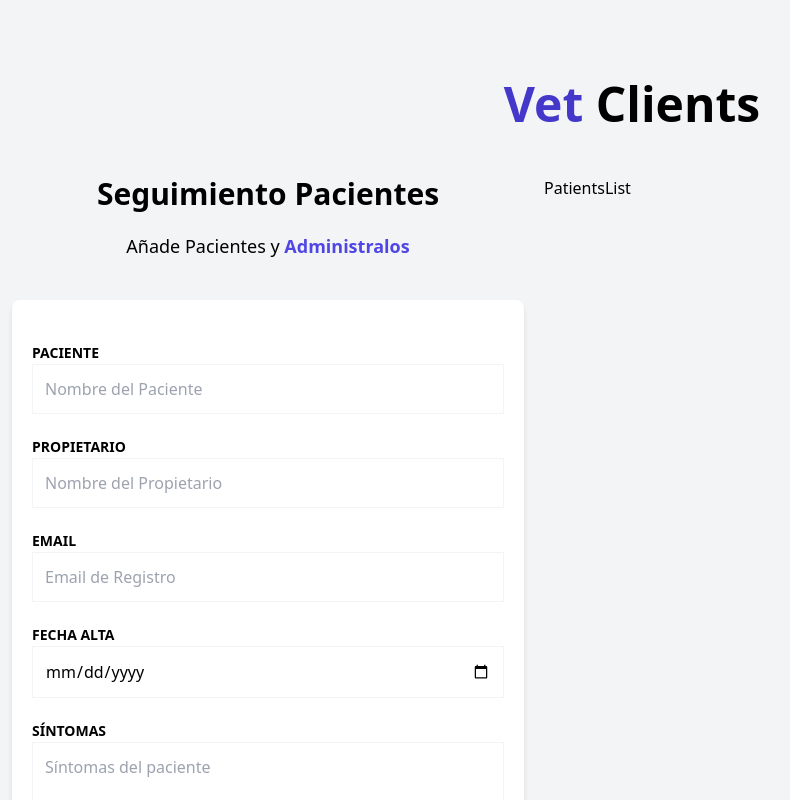
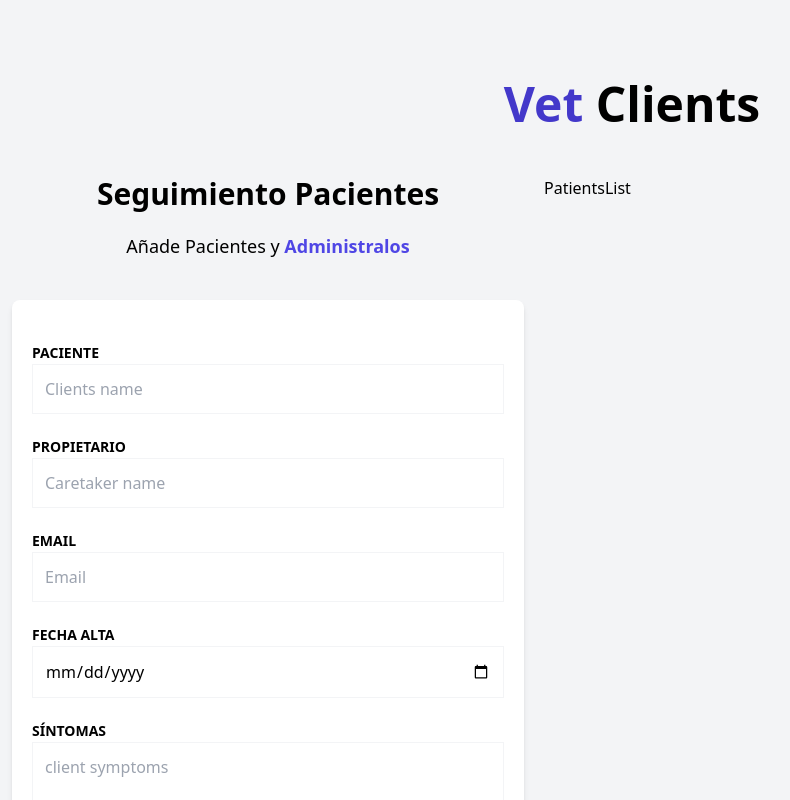
Before and after one commit to danichini/vet-clients, a React (Vite) app: page / in a window 1280 px wide. Shown: the top 800 px of the page, without its empty margins (8-798 px from the left). Built offline with nearby package versions, Linux system fonts and the light colour scheme.

Commit message:
Error component and Form

```diff
--- /dev/null
+++ b/src/components/ErrorComponent.tsx
@@ -0,0 +1,5 @@
+export default function ErrorComponent({children} : {children: React.ReactNode}) {
+  return (
+    <p className="text-center my-4 bg-red-600 text-white font-bold p-3 uppercase text-sm">{children}</p>
+  )
+}
--- a/src/components/PatientForm.tsx
+++ b/src/components/PatientForm.tsx
@@ -1,4 +1,5 @@
 import { useForm } from "react-hook-form";
+import ErrorComponent from "./ErrorComponent";
 
 export default function PatientForm() {
   const {
@@ -31,12 +32,14 @@ export default function PatientForm() {
             id="name"
             className="w-full p-3  border border-gray-100"
             type="text"
-            placeholder="Nombre del Paciente"
+            placeholder="Clients name"
             {...register("name", {
-              required: "The name of the client is mandatory",
+              required: "The name of the client is required",
             })}
           />
-          {errors.name?.message}
+          {errors.name && (
+            <ErrorComponent>{errors.name?.message?.toString()}</ErrorComponent>
+          )}
         </div>
 
         <div className="mb-5">
@@ -47,8 +50,14 @@ export default function PatientForm() {
             id="caretaker"
             className="w-full p-3  border border-gray-100"
             type="text"
-            placeholder="Nombre del Propietario"
+            placeholder="Caretaker name"
+            {...register("caretaker", {
+              required: "The name of the caretaker is required",
+            })}
           />
+          {errors.caretaker && (
+            <ErrorComponent>{errors.caretaker?.message?.toString()}</ErrorComponent>
+          )}
         </div>
 
         <div className="mb-5">
@@ -59,8 +68,18 @@ export default function PatientForm() {
             id="email"
             className="w-full p-3  border border-gray-100"
             type="email"
-            placeholder="Email de Registro"
+            placeholder="Email"
+            {...register("email", {
+              required: "Email is required",
+              pattern: {
+                value: /^[A-Z0-9._%+-]+@[A-Z0-9.-]+\.[A-Z]{2,}$/i,
+                message: 'The email is not valid'
+              }
+            })}
           />
+          {errors.email && (
+            <ErrorComponent>{errors.email?.message?.toString()}</ErrorComponent>
+          )}
         </div>
 
         <div className="mb-5">
@@ -71,7 +90,13 @@ export default function PatientForm() {
             id="date"
             className="w-full p-3  border border-gray-100"
             type="date"
+            {...register("date", {
+              required: "date is required",
+            })}
           />
+          {errors.date && (
+            <ErrorComponent>{errors.date?.message?.toString()}</ErrorComponent>
+          )}
         </div>
 
         <div className="mb-5">
@@ -81,8 +106,14 @@ export default function PatientForm() {
           <textarea
             id="symptoms"
             className="w-full p-3  border border-gray-100"
-            placeholder="Síntomas del paciente"
-          ></textarea>
+            placeholder="client symptoms"
+            {...register("symptoms", {
+              required: "client symptoms are required",
+            })}
+          />
+          {errors.symptoms && (
+            <ErrorComponent>{errors.symptoms?.message?.toString()}</ErrorComponent>
+          )}
         </div>
 
         <input
```
